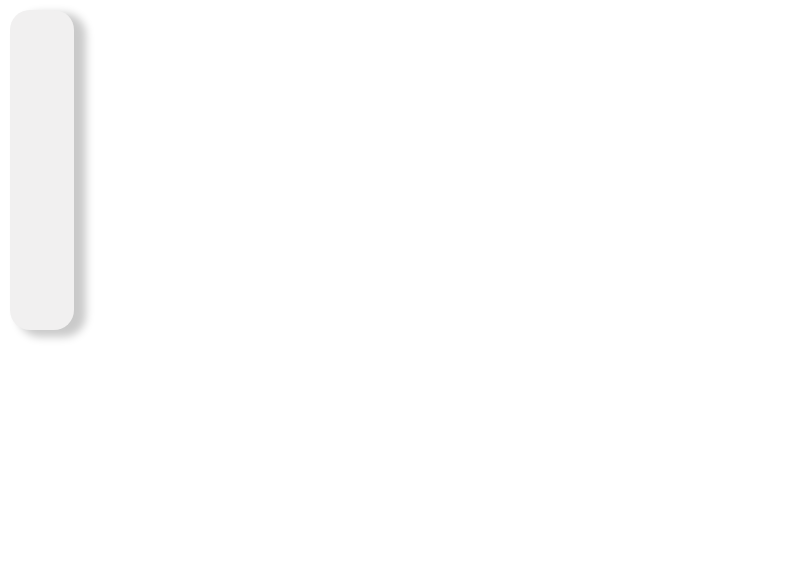
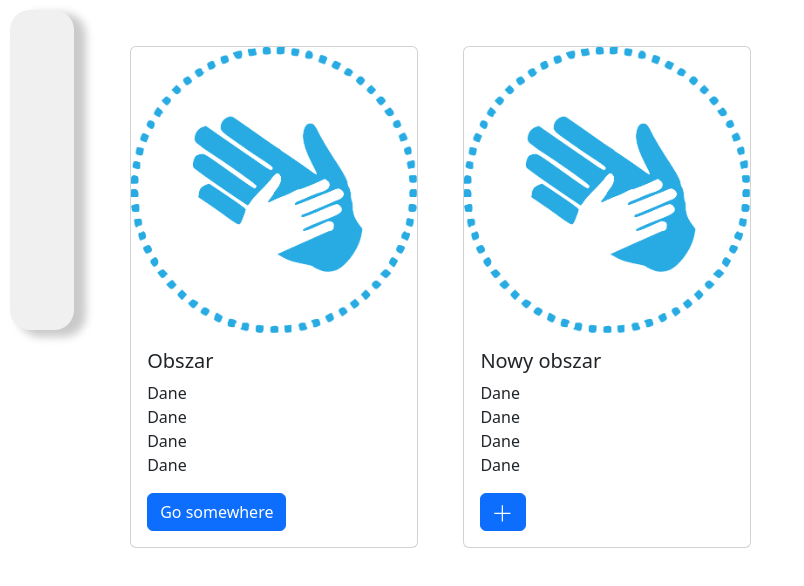
Before and after one commit to sdeczkowski/Electronic-Guardian, a React (Create React App) app in the folder web/: page /list in a window 1280 px wide. Before the commit this address had no page. Shown: the top 586 px of the page, without its empty margins (0-804 px from the left). Built offline with nearby package versions, Linux system fonts and the light colour scheme; some icons are missing.

Commit message:
areascreen niedokonczona stylizacja / pomysl na arealist

```diff
--- a/web/src/App.js
+++ b/web/src/App.js
@@ -5,6 +5,8 @@ import Profile from "./pages/Profile";
 import Chat from "./pages/Chat";
 import Register from "./pages/Register";
 import Signup from "./pages/Signup";
+import AreaScreen from "./pages/AreaScreen";
+import AreaList from "./pages/AreaList";
 import "./styles/style.css";
 import "./App.css";
 
@@ -27,6 +29,8 @@ function App() {
           <Route path="/chat" element={<Chat />} />
           <Route path="/register" element={<Register />} />
           <Route path="/log" element={<Signup />} />
+          <Route path="/area" element={<AreaScreen />} />
+          <Route path="/list" element={<AreaList />} />
         </Routes>
         </div>
       </div>
--- /dev/null
+++ b/web/src/pages/AreaList.jsx
@@ -0,0 +1,63 @@
+import React, { useState } from "react";
+import { GoogleMap, LoadScript } from "@react-google-maps/api";
+import Button from 'react-bootstrap/Button';
+import Card from 'react-bootstrap/Card';
+import Placeholder from 'react-bootstrap/Placeholder';
+import uni from '../assets/uni.png'
+import { VscAdd } from "react-icons/vsc";
+
+function AreaList() {
+  const googleMapsApiKey = "AIzaSyBO9ngwlK0mOR2jLp4kJk-2FxRC7ncM0oo";
+  const [startDate, setStartDate] = useState(new Date());
+  const mapStyles = {
+    height: "100vh",
+    width: "100%",
+  };
+
+  const defaultCenter = {
+    lat: 40.748817,
+    lng: -73.985428,
+  };
+
+  return (
+    <div className="mojenieruszac" style={{ display: "flex", flexDirection: "column" }}>
+      <div className="d-flex flex-row bd-highlight" style={{margin:"2%"}}>
+      <Card style={{ width: '18rem',margin:"2%"}}>
+        <Card.Img variant="top" src={uni} />
+        <Card.Body>
+          <Card.Title>Obszar</Card.Title>
+          <Card.Text>
+            Dane
+            <br></br>
+            Dane
+            <br></br>
+            Dane
+            <br></br>
+            Dane
+          </Card.Text>
+          <Button variant="primary">Go somewhere</Button>
+        </Card.Body>
+      </Card>
+
+      <Card style={{ width: '18rem',margin:"2%"}}>
+        <Card.Img variant="top" src={uni} />
+        <Card.Body>
+          <Card.Title>Nowy obszar</Card.Title>
+          <Card.Text>
+            Dane
+            <br></br>
+            Dane
+            <br></br>
+            Dane
+            <br></br>
+            Dane
+          </Card.Text>
+          <Button variant="primary"><VscAdd size={20} color="white"/></Button>
+        </Card.Body>
+      </Card>
+      </div>
+    </div>
+  );
+}
+
+export default AreaList;
--- /dev/null
+++ b/web/src/pages/AreaScreen.jsx
@@ -0,0 +1,92 @@
+import React, { useState } from "react";
+import { GoogleMap, LoadScript } from "@react-google-maps/api";
+import Form from 'react-bootstrap/Form';
+import 'react-time-picker/dist/TimePicker.css';
+import 'react-clock/dist/Clock.css';
+import Dropdown from 'react-bootstrap/Dropdown';
+import DatePicker from "react-datepicker";
+import "react-datepicker/dist/react-datepicker.css";
+import TimePicker from 'react-time-picker';
+
+function AreaScreen() {
+  const googleMapsApiKey = "AIzaSyBO9ngwlK0mOR2jLp4kJk-2FxRC7ncM0oo";
+  const [startDate, setStartDate] = useState(new Date());
+  const [value, onChange] = useState('10:00');
+  const [value2, onChange2] = useState('10:00');
+  const mapStyles = {
+    height: "100vh",
+    width: "100%",
+  };
+
+  const defaultCenter = {
+    lat: 40.748817,
+    lng: -73.985428,
+  };
+
+  return (
+    <div className="mojenieruszac" style={{ display: "flex", flexDirection: "column" }}>
+      <div className="d-flex flex-row bd-highlight" style={{ justifyContent: "space-between" }}>
+        <LoadScript googleMapsApiKey={googleMapsApiKey}>
+          <div style={{ backgroundColor: "white", height: "100vh", width: "30%"}}>
+            <Form.Control
+              type="text"
+              placeholder="Nazwa obszaru"
+              name="area_name"
+              className="input"
+              style={{ width: "60%", borderRadius: "20vh", marginTop: "20%" }}
+            />
+            <div style={{ display: "flex", flexDirection: "column", margin: 10 }}>
+              <TimePicker
+                onChange={onChange}
+                value={value}
+                className="input"
+                style={{ width: "60%", borderRadius: "20vh", marginTop: "20%",display:"flex", justifyContent: "center", margin: 10 }}
+              />
+              <TimePicker
+                onChange={onChange2}
+                value={value2}
+                className="input"
+                style={{ width: "60%", borderRadius: "20vh", marginTop: "20%", justifyContent: "center", margin: 10 }}
+              />
+              <Dropdown className="input">
+                <Dropdown.Toggle variant="success" id="dropdown-basic" style={{ backgroundColor: "deepskyblue", borderRadius:"20px" }}>
+                  Dropdown List
+                </Dropdown.Toggle>
+
+                <Dropdown.Menu>
+                  <Dropdown.Item href="#/action-1">Action</Dropdown.Item>
+                  <Dropdown.Item href="#/action-2">Another action</Dropdown.Item>
+                  <Dropdown.Item href="#/action-3">Something else</Dropdown.Item>
+                </Dropdown.Menu>
+              </Dropdown>
+              <DatePicker selected={startDate} onChange={(date) => setStartDate(date)} className="input" style={{ display: "flex", justifyContent: "center",width: "60%" }} />
+
+              {/* Checkboxes */}
+              <div style={{display:"flex", flexDirection:"column", margin:"2%", justifyContent: "center" }}>
+                <label>
+                  <input type="checkbox" className="checkbox-round" />
+                    Codziennie
+                </label>
+                <label>
+                  <input type="checkbox" className="checkbox-round" />
+                    Co tydzień
+                </label>
+                <label>
+                  <input type="checkbox" className="checkbox-round" />
+                    Nigdy
+                </label>
+              </div>
+
+              {/* Button */}
+              <button className="button1" style={{ width: "60%", display: "flex", justifyContent: "center", marginLeft: "22%" }}>Zatwierdź</button>
+            </div>
+          </div>
+
+          <GoogleMap mapContainerStyle={mapStyles} zoom={13} center={defaultCenter} />
+        </LoadScript>
+      </div>
+    </div>
+  );
+}
+
+export default AreaScreen;
--- a/web/src/styles/style.css
+++ b/web/src/styles/style.css
@@ -175,7 +175,7 @@
 
 .textinput {
   /* Dodaj odpowiednie style dla textinput */
-  border-radius: 20px;
+  border-radius: 20px !important;
   margin: 10px;
   padding: 8px;
   background-color: #dbdada;
@@ -196,9 +196,35 @@
 }
 
 .input {
+  display: flex;
   width: 40%;
   margin: 10px;
   border-radius: 20px;
   margin-left: auto;
   margin-right: auto;
 }
+.rc-time-picker-clear {
+  line-height: 15px !important;
+}
+.time{
+  border-radius: 20vh !important;
+}
+.react-time-picker__wrapper {
+  display: flex;
+  flex-grow: 1;
+  flex-shrink: 0;
+  border: thin solid gray;
+  border-radius: 20px;
+}
+.checkbox-round {
+  width: 1.3em;
+  height: 1.3em;
+  background-color: white;
+  border-radius: 50%;
+  vertical-align: middle;
+  border: 1px solid #ddd;
+  appearance: none;
+  -webkit-appearance: none;
+  outline: none;
+  cursor: pointer;
+}
```
Also changed, not shown: web/package.json (+15 -0 lines), 1 other file (tests, documents, lock files or other folders).
